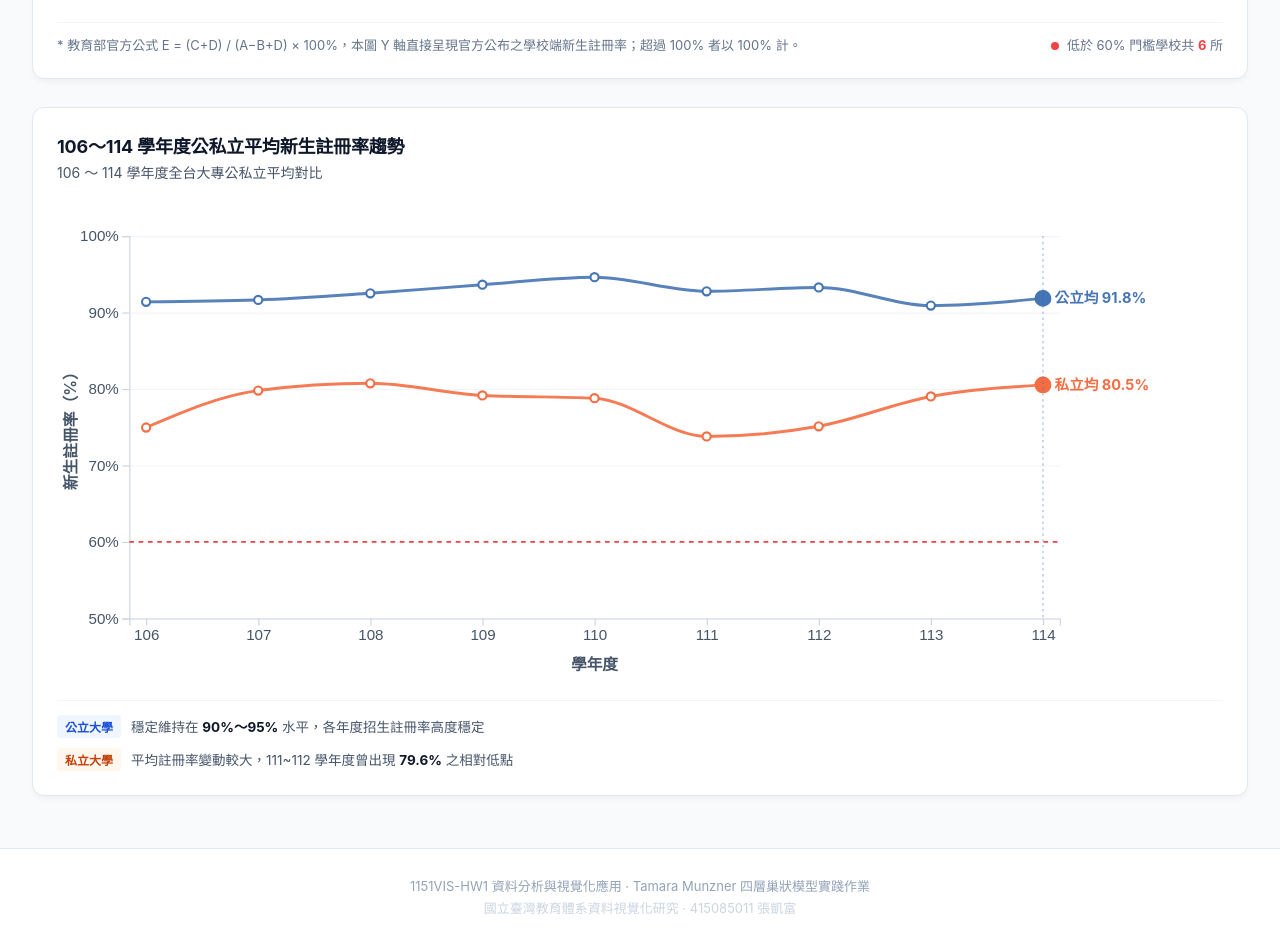
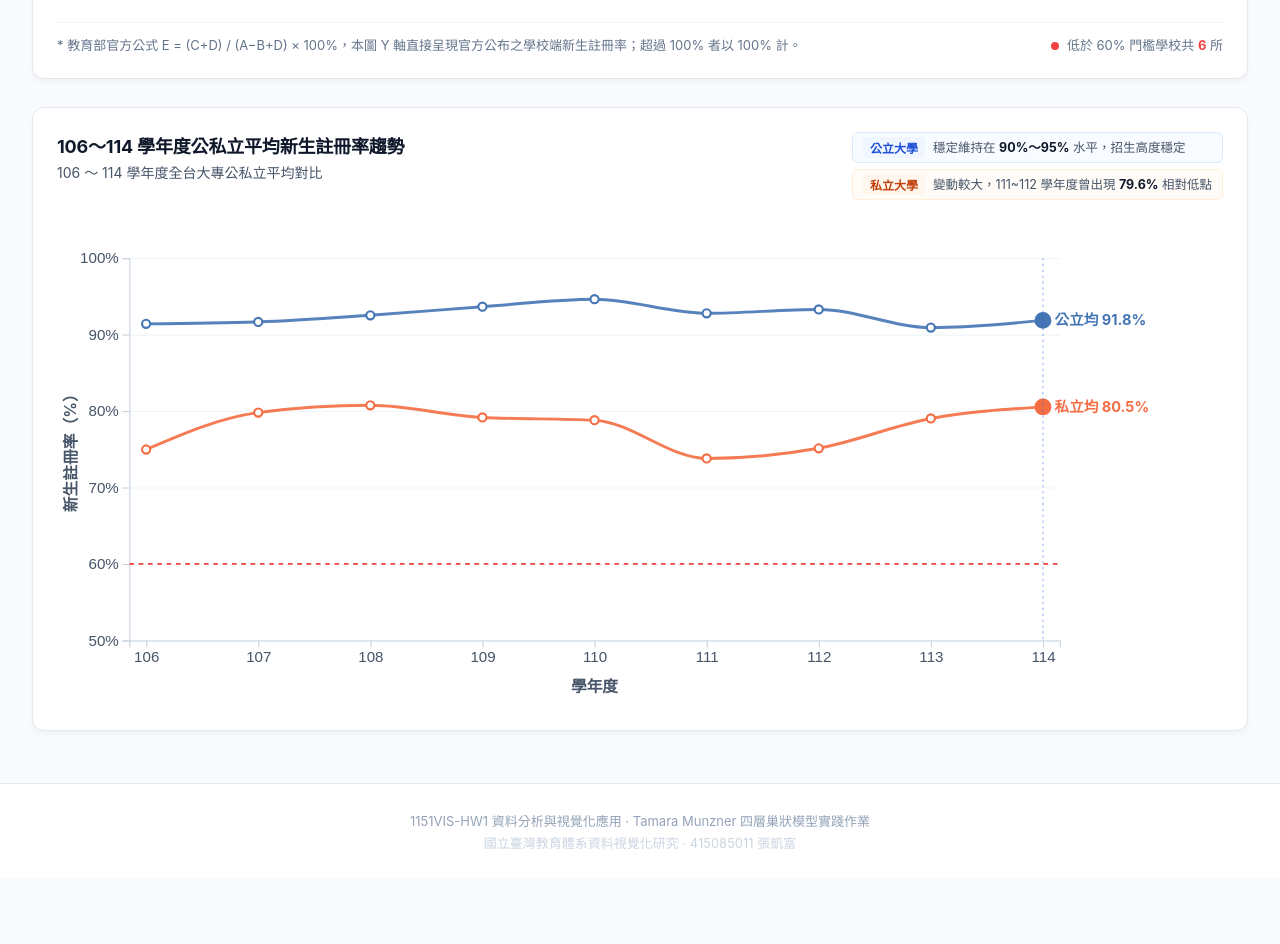
Before and after one commit to powerkaifu/1151VIS-HW1-415085011-CHANG-KAI-FU, a Vue app: page / in a window 1280 px wide. Shown: the part 1320-2264 px from the top of the page. After the commit the page ends 2199 px from the top, so only its background shows below. Built offline with nearby package versions, Linux system fonts and the light colour scheme.

Commit message:
feat(ui): 將公私立註冊率趨勢觀察標籤統一移至折線圖右上角

```diff
--- a/src/components/TrendLine.vue
+++ b/src/components/TrendLine.vue
@@ -246,7 +246,7 @@ onMounted(render)
 <template>
   <div class="trend-card">
     <div class="card-header">
-      <div>
+      <div class="header-left">
         <h3 class="chart-title">106～114 學年度公私立平均新生註冊率趨勢</h3>
         <p class="chart-subtitle">
           <span v-if="selectedSchool" class="active-school-text">
@@ -257,6 +257,9 @@ onMounted(render)
           </span>
         </p>
       </div>
+
+      <!-- 🌟 右上角統一圖例與觀察標籤 -->
+      <div class="header-right">
         <button
           v-if="selectedSchool"
           class="clear-school-btn"
@@ -264,6 +267,18 @@ onMounted(render)
         >
           ✕ 重設鎖定
         </button>
+
+        <div class="header-insight-group">
+          <div class="header-insight-pill public">
+            <span class="badge-public">公立大學</span>
+            <span class="insight-summary">穩定維持在 <strong>90%～95%</strong> 水平，招生高度穩定</span>
+          </div>
+          <div class="header-insight-pill private">
+            <span class="badge-private">私立大學</span>
+            <span class="insight-summary">變動較大，111~112 學年度曾出現 <strong>79.6%</strong> 相對低點</span>
+          </div>
+        </div>
+      </div>
     </div>
 
     <div class="canvas-wrapper">
@@ -276,23 +291,14 @@ onMounted(render)
       />
     </div>
 
-    <div class="trend-insight">
-      <div v-if="selectedSchool && schoolHistory.length" class="school-insight-box">
+    <!-- 鎖定單一學校時保留底部專屬細節觀察 -->
+    <div v-if="selectedSchool && schoolHistory.length" class="trend-insight">
+      <div class="school-insight-box">
         <span class="box-tag">鎖定校觀察</span>
         <span class="box-text">
           {{ cleanName(selectedSchool) }} 在 {{ selectedYear }} 學年度註冊率為
           <strong>{{ (schoolHistory.find(d => d.year === selectedYear)?.rate ?? 0).toFixed(2) }}%</strong>
         </span>
-      </div>
-      <div v-else class="default-insight">
-        <div class="insight-row">
-          <span class="badge-public">公立大學</span>
-          <span class="insight-text">穩定維持在 <strong>90%～95%</strong> 水平，各年度招生註冊率高度穩定</span>
-        </div>
-        <div class="insight-row">
-          <span class="badge-private">私立大學</span>
-          <span class="insight-text">平均註冊率變動較大，111~112 學年度曾出現 <strong>79.6%</strong> 之相對低點</span>
-        </div>
       </div>
     </div>
   </div>
@@ -311,7 +317,14 @@ onMounted(render)
   display: flex;
   justify-content: space-between;
   align-items: flex-start;
-  margin-bottom: 12px;
+  margin-bottom: 16px;
+  flex-wrap: wrap;
+  gap: 16px;
+}
+
+.header-left {
+  flex: 1;
+  min-width: 280px;
 }
 
 .chart-title {
@@ -332,15 +345,60 @@ onMounted(render)
   color: #7c3aed;
 }
 
+/* 🌟 右上角統一圖例與觀察標籤群組 */
+.header-right {
+  display: flex;
+  align-items: center;
+  gap: 12px;
+  flex-wrap: wrap;
+}
+
+.header-insight-group {
+  display: flex;
+  flex-direction: column;
+  gap: 6px;
+}
+
+.header-insight-pill {
+  display: inline-flex;
+  align-items: center;
+  gap: 8px;
+  background: #f8fafc;
+  border: 1px solid #e2e8f0;
+  border-radius: 6px;
+  padding: 4px 10px;
+  font-size: 12.5px;
+  color: #475569;
+}
+
+.header-insight-pill.public {
+  border-color: #dbeafe;
+  background: #f8fbff;
+}
+
+.header-insight-pill.private {
+  border-color: #ffedd5;
+  background: #fffbf7;
+}
+
+.insight-summary {
+  line-height: 1.4;
+}
+
+.insight-summary strong {
+  color: #0f172a;
+}
+
 .clear-school-btn {
   background: #f1f5f9;
   border: 1px solid #cbd5e1;
   color: #334155;
   font-size: 12.5px;
-  padding: 4px 10px;
-  border-radius: 5px;
+  padding: 5px 12px;
+  border-radius: 6px;
   cursor: pointer;
   transition: all 0.15s ease;
+  font-weight: 600;
 }
 
 .clear-school-btn:hover {
@@ -391,24 +449,11 @@ onMounted(render)
   font-size: 15px;
 }
 
-.default-insight {
-  display: flex;
-  flex-direction: column;
-  gap: 10px;
-}
-
-.insight-row {
-  display: flex;
-  align-items: center;
-  gap: 10px;
-  font-size: 13.5px;
-}
-
 .badge-public,
 .badge-private {
   font-size: 12px;
   font-weight: 700;
-  padding: 3px 8px;
+  padding: 2px 7px;
   border-radius: 4px;
   white-space: nowrap;
 }
```
Lines whose indentation alone changed are shown as unchanged.
